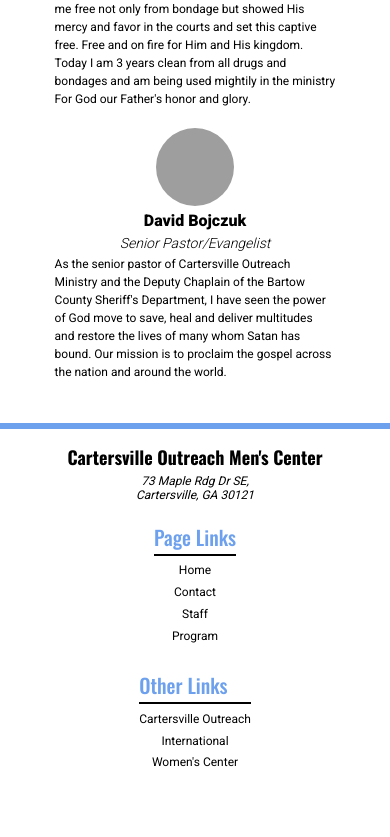
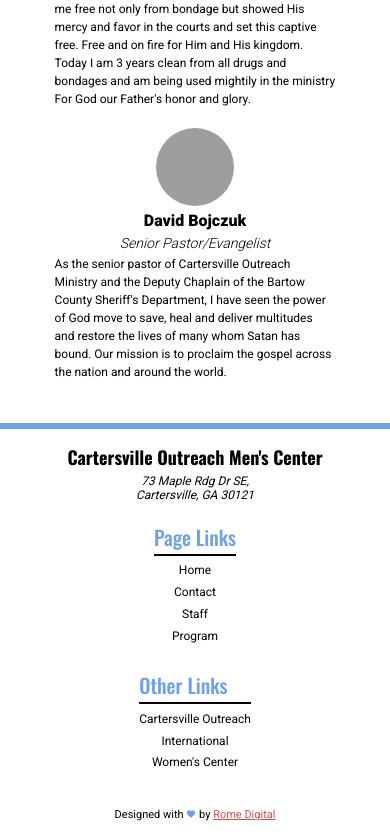
Before and after one commit to wbojczuk/cartoutmenscenter, a Next.js app: page /staff in a window 390 px wide. Shown: the part 1710-2547 px from the top of the page. Before the commit the page ends 2503 px from the top, so only its background shows below. Built offline with nearby package versions, Linux system fonts and the light colour scheme; no server answers; grey boxes are pictures that could not be loaded.

Commit message:
added footer tag

```diff
--- a/src/app/(mainsite)/components/misc/Footer/Footer.tsx
+++ b/src/app/(mainsite)/components/misc/Footer/Footer.tsx
@@ -2,9 +2,11 @@
 
 import styles from "./footer.module.css"
 import Link from "next/link"
+import FooterTag from "../FooterTag/FooterTag"
 
 export default function Footer() {
   return (
+    <>
     <footer className={styles.footer}>
       <aside>
         <h1>Cartersville Outreach Men's Center</h1>
@@ -31,5 +33,7 @@
           </ul>
         </aside>
     </footer>
+    <FooterTag />
+    </>
   )
 }
--- /dev/null
+++ b/src/app/(mainsite)/components/misc/FooterTag/FooterTag.tsx
@@ -0,0 +1,7 @@
+import styles from "./footertag.module.css"
+
+export default function FooterTag() {
+  return (
+    <div className={styles.tag}>Designed with <img src={"/icons/heart.svg"} aria-hidden /> by <a href="https://www.romedigital.co" target="_blank">Rome Digital</a></div>
+  )
+}
--- /dev/null
+++ b/src/app/(mainsite)/components/misc/FooterTag/footertag.module.css
@@ -0,0 +1,38 @@
+.tag{
+    background-color: var(--secondary-color);
+    padding: 1.5vw 4vw;
+    text-align: right;
+}
+
+.tag img{
+    position: relative;
+    bottom: -0.1rem;
+    width: 1rem;
+    height: 1rem;
+    object-position: bottom;
+}
+
+.tag a{
+    color: #D44B4B;
+    transition: 0.3s color;
+}
+.tag a:hover{
+    color: white;
+}
+
+/* TABLET STYLES */
+@media only screen and (min-width: 650px) and (max-width: 990px){
+    .tag{
+        padding: 3vw 6vw;
+    }
+}
+
+
+/* MOBILE STYLES */
+@media only screen and (max-width: 649px){
+    .tag{
+        padding: 4vw 4vw;
+        text-align: center;
+        font-size: 1.1rem;
+    }
+}
```
Also changed, not shown: public/icons/heart.svg (added).
